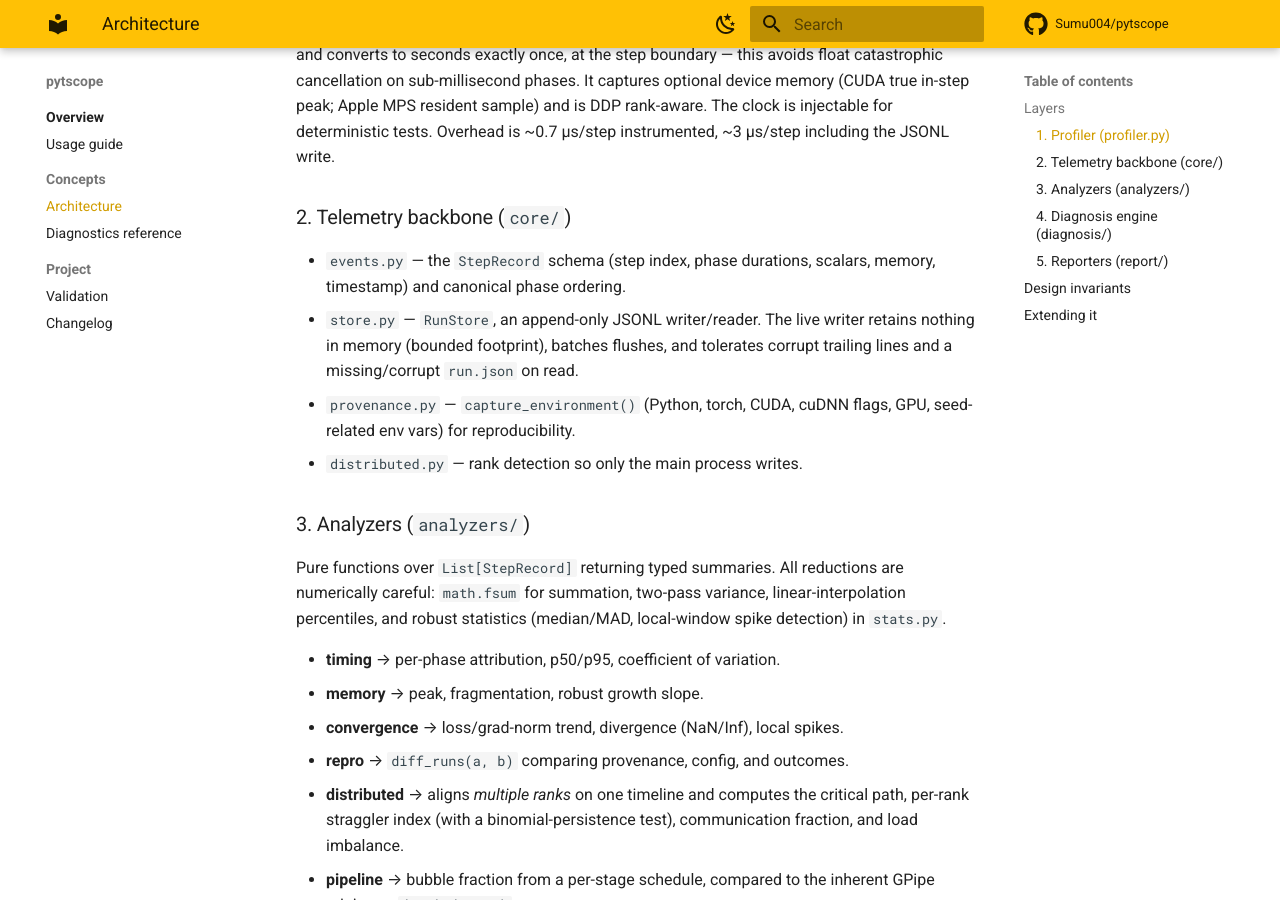
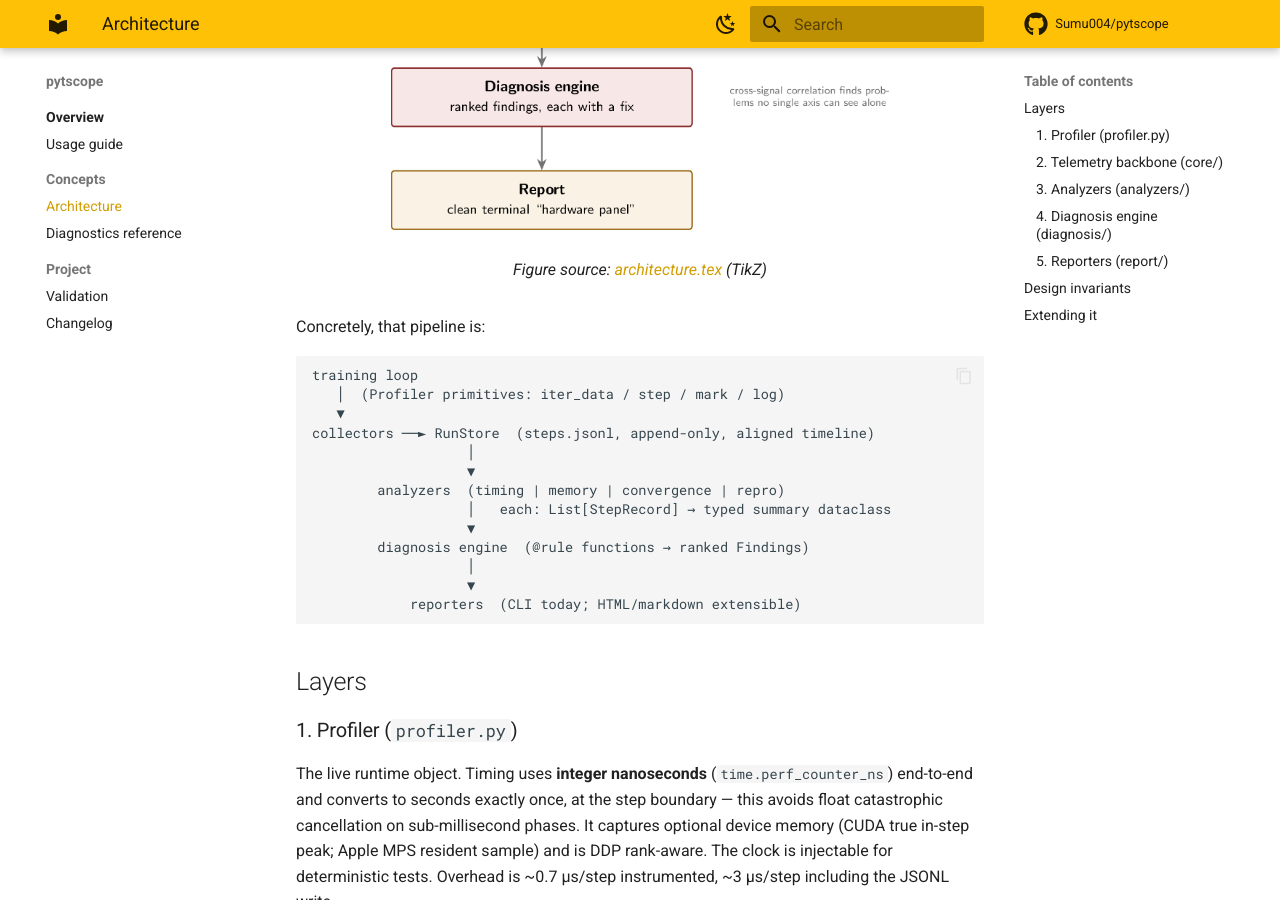
Before and after one commit to Sumu004/trainscope, an MkDocs documentation site: the page built from docs/architecture.md, in a window 1280 px wide and 900 px high, scrolled down 687 px. Built offline with MkDocs 1.6.1 and Material for MkDocs 9.7.7, drawn with Linux system fonts in a browser that asks for light colours; comment, search, counter and statistics services are not loaded.

Commit message:
Add the architecture pipeline figure to the Architecture doc page
Embeds the same TikZ-rendered diagram used on the docs landing page
above the ASCII pipeline sketch, so the Concepts > Architecture page
shows it too.

````diff
--- a/docs/architecture.md
+++ b/docs/architecture.md
@@ -5,6 +5,13 @@ per-step timeline, then reason across signals.** Standard tools profile one axis
 (timing, or gradients, or logged scalars). Because pytscope's analyzers all
 read the same `StepRecord` stream, the diagnosis engine can correlate events
 that no single-axis tool can see together.
+
+<figure markdown>
+![pytscope pipeline: training loop → collectors → one aligned timeline → analyzers → diagnosis engine → report](figures/architecture.png){ width="520" }
+<figcaption>Figure source: <a href="https://github.com/Sumu004/pytscope/blob/main/docs/figures/architecture.tex">architecture.tex</a> (TikZ)</figcaption>
+</figure>
+
+Concretely, that pipeline is:
 
 ```
 training loop
````
